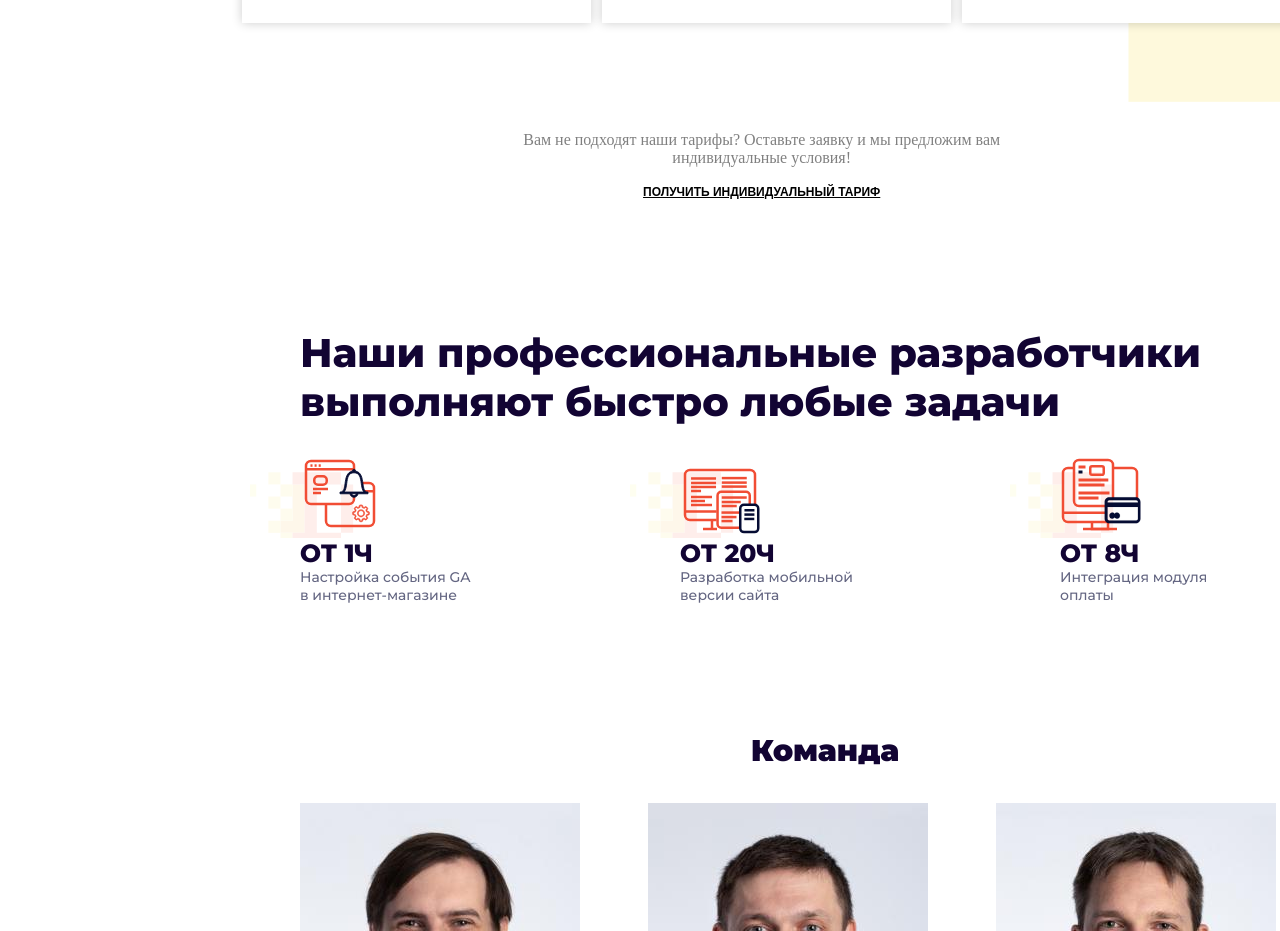
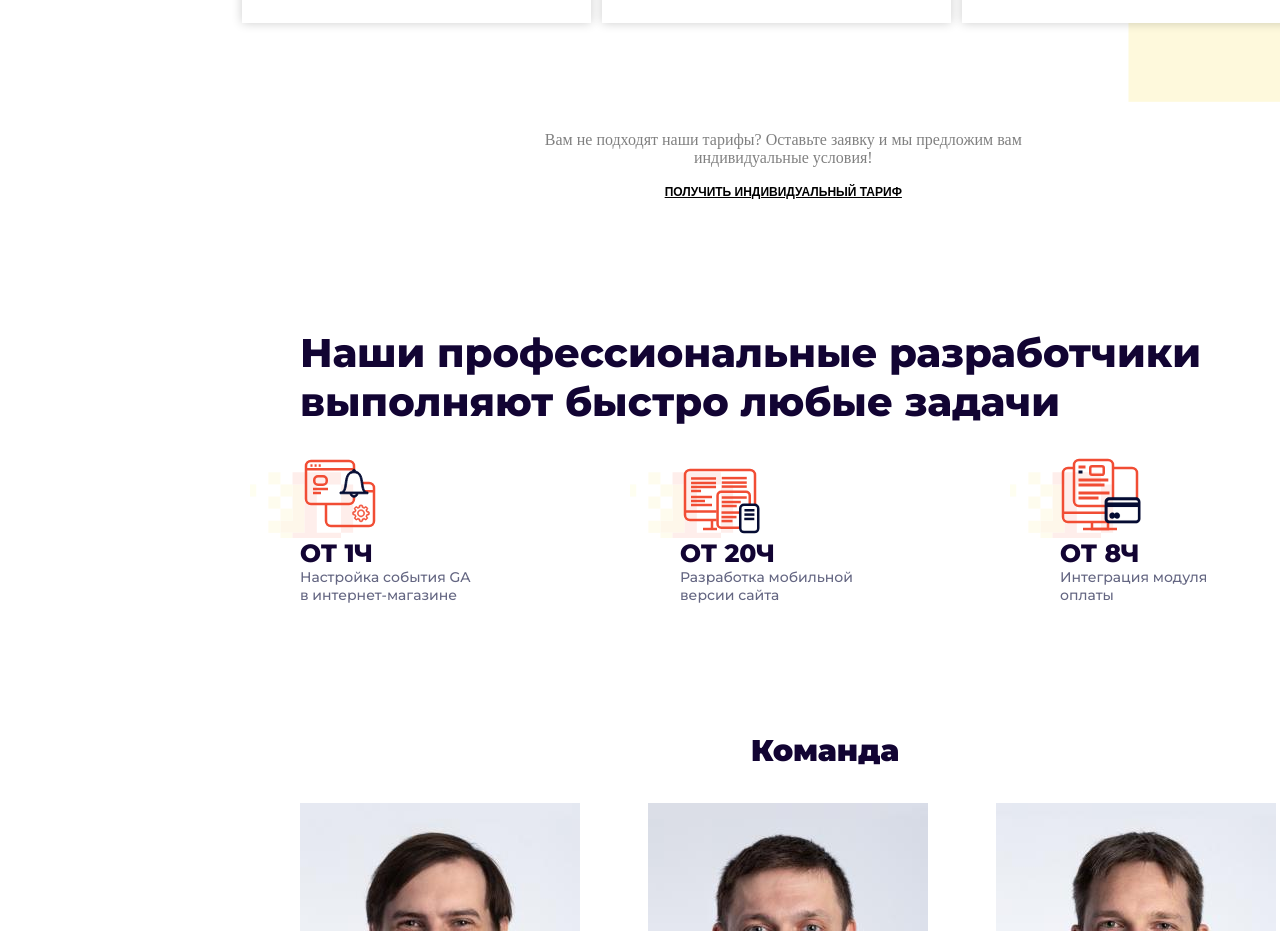
Before and after one commit to KoschavtcevDaniel/KoschavtcevDanielProject.github.io, a plain HTML site: page index.html in a window 1280 px wide. Shown: the part 3900-4831 px from the top of the page. Drawn offline with Linux system fonts and the light colour scheme; files whose address does not match are found by name.

Commit message:
Update index.html

```diff
--- a/index.html
+++ b/index.html
@@ -256,7 +256,7 @@
                         </div></a>
                     </div>
                 </div>
-                <div style= "display: block; width: max-content; margin-left: 13%; margin-top: 10%;">
+                <div style= "display: block; width: max-content; margin-left: 15%; margin-top: 10%;">
                     <div class = "bl5_inf">
                         Вам не подходят наши тарифы? Оставьте заявку и мы предложим вам индивидуальные условия!
                     </div>
```
